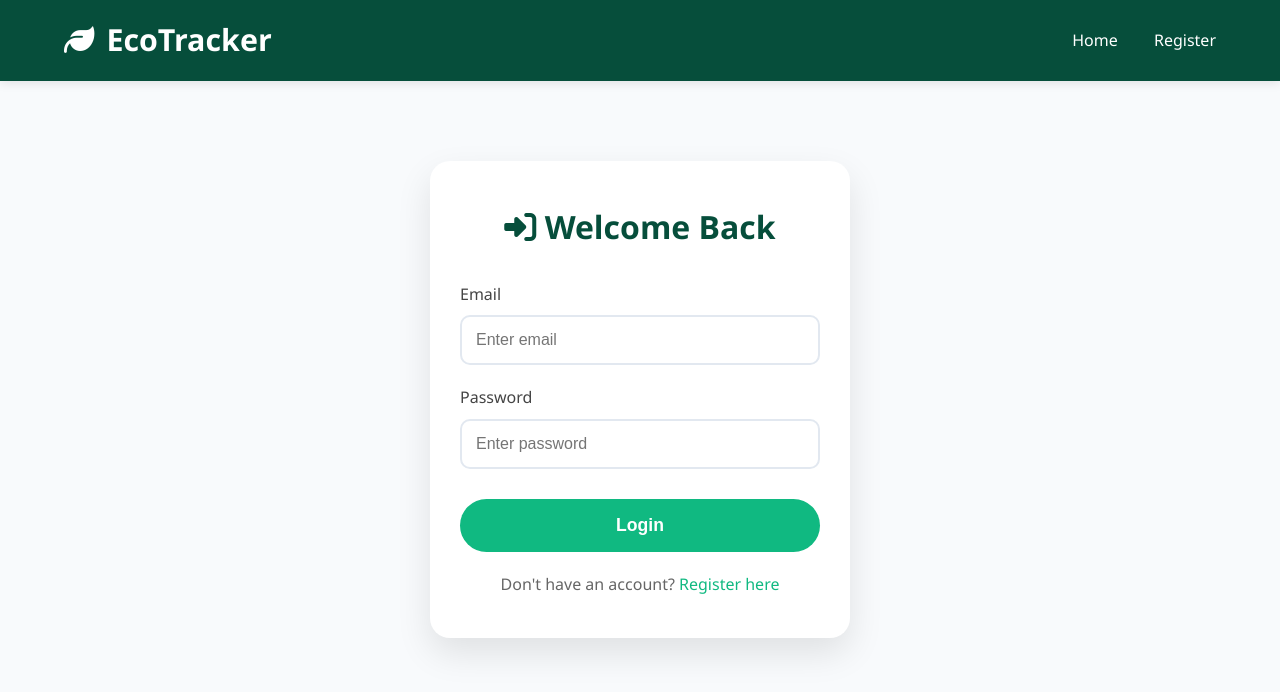
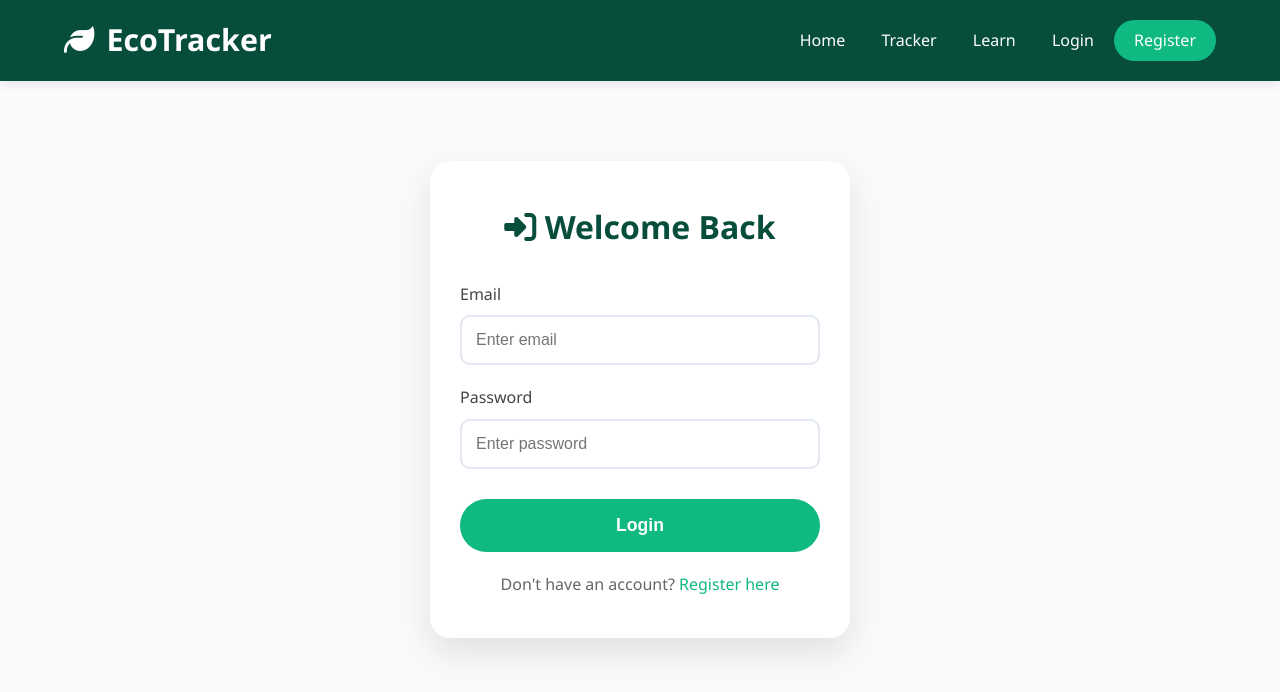
Before and after one commit to Villoyser/Ecology-Project-JS, a plain HTML site: page login.html in a window 1280 px wide. Drawn offline with Linux system fonts and the light colour scheme; files that its build step writes are made by us from their sources.

Commit message:
Update login.html

```diff
--- a/login.html
+++ b/login.html
@@ -39,7 +39,7 @@
         </div>
     </div>
 
-    <script src="../js/main.js"></script>
+    <script src="./main.js"></script>
     <script>
         function handleLogin() {
             const email = document.getElementById('login-email').value.trim();
```
